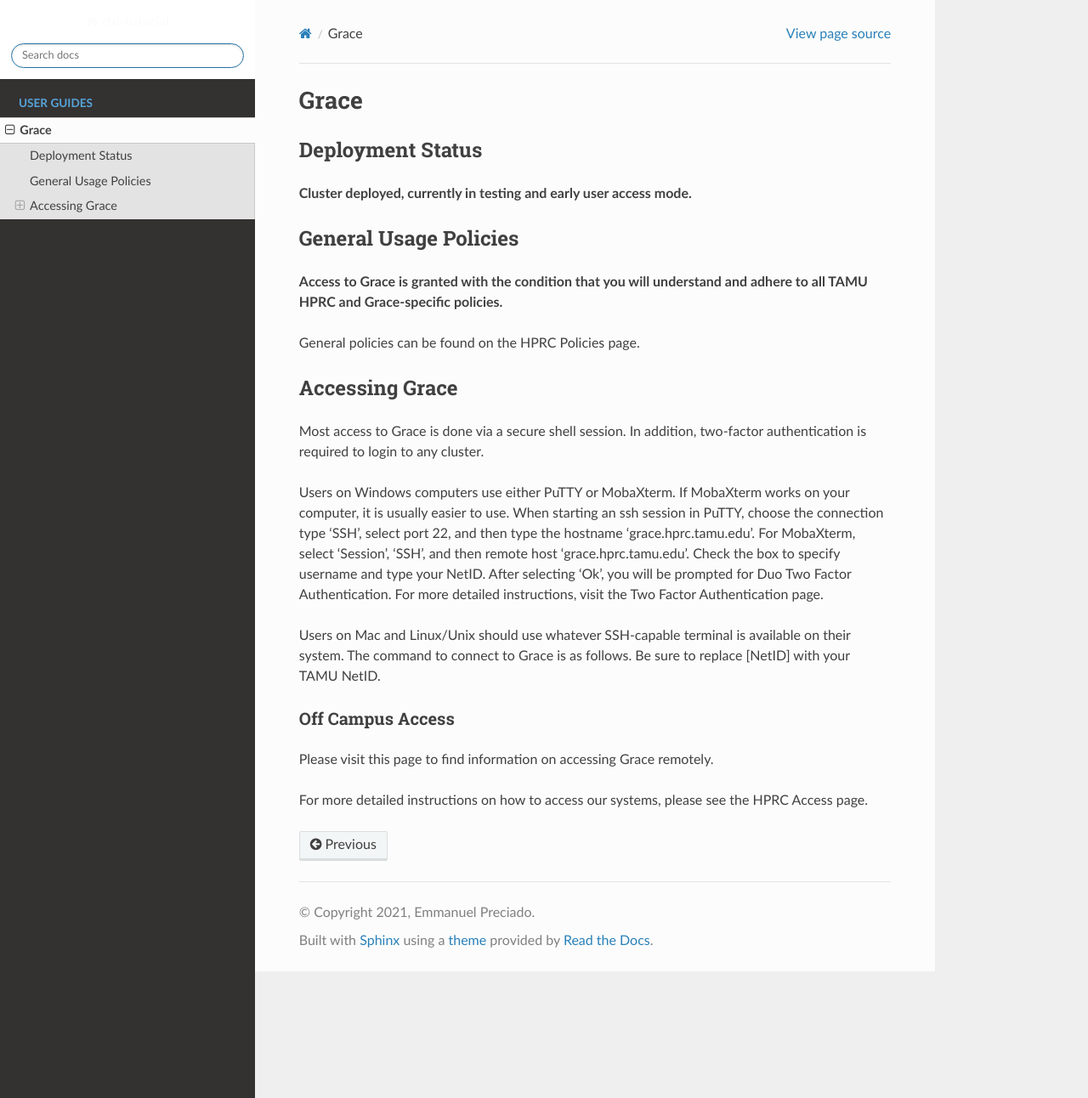
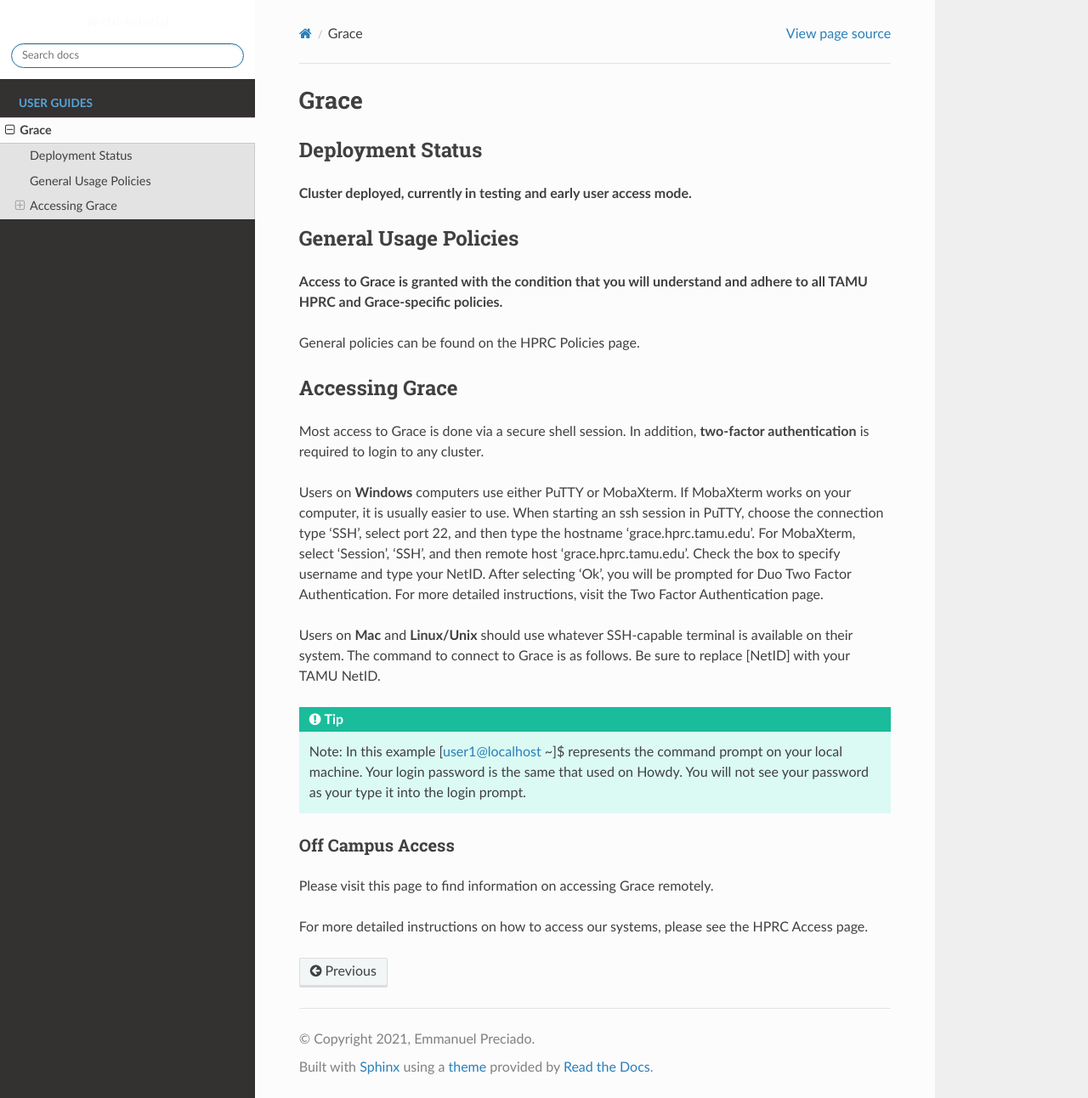
Before and after one commit to EmmanuelDej/rtd-tutorial, a Sphinx documentation site: the page built from docs/grace.rst, in a window 1280 px wide and 1292 px high. Shown: the whole window at 85% size. Built offline with Sphinx 7.4.7 and the Read the Docs theme 2.0.0, drawn with Linux system fonts in a browser that asks for light colours; pages that are not in the unit, such as notebooks, are missing from menus.

Commit message:
Update grace.rst

```diff
--- a/docs/grace.rst
+++ b/docs/grace.rst
@@ -15,11 +15,15 @@
 
 Accessing Grace
 ---------------
-Most access to Grace is done via a secure shell session. In addition, two-factor authentication is required to login to any cluster.
+Most access to Grace is done via a secure shell session. In addition, **two-factor authentication** is required to login to any cluster.
 
-Users on Windows computers use either PuTTY or MobaXterm. If MobaXterm works on your computer, it is usually easier to use. When starting an ssh session in PuTTY, choose the connection type 'SSH', select port 22, and then type the hostname 'grace.hprc.tamu.edu'. For MobaXterm, select 'Session', 'SSH', and then remote host 'grace.hprc.tamu.edu'. Check the box to specify username and type your NetID. After selecting 'Ok', you will be prompted for Duo Two Factor Authentication. For more detailed instructions, visit the Two Factor Authentication page.
+Users on **Windows** computers use either PuTTY or MobaXterm. If MobaXterm works on your computer, it is usually easier to use. When starting an ssh session in PuTTY, choose the connection type 'SSH', select port 22, and then type the hostname 'grace.hprc.tamu.edu'. For MobaXterm, select 'Session', 'SSH', and then remote host 'grace.hprc.tamu.edu'. Check the box to specify username and type your NetID. After selecting 'Ok', you will be prompted for Duo Two Factor Authentication. For more detailed instructions, visit the Two Factor Authentication page.
 
-Users on Mac and Linux/Unix should use whatever SSH-capable terminal is available on their system. The command to connect to Grace is as follows. Be sure to replace [NetID] with your TAMU NetID.
+Users on **Mac** and **Linux/Unix** should use whatever SSH-capable terminal is available on their system. The command to connect to Grace is as follows. Be sure to replace [NetID] with your TAMU NetID.
+
+.. tip::
+  Note: In this example [user1@localhost ~]$ represents the command prompt on your local machine.
+  Your login password is the same that used on Howdy. You will not see your password as your type it into the login prompt.
 
 Off Campus Access
 *****************
```
